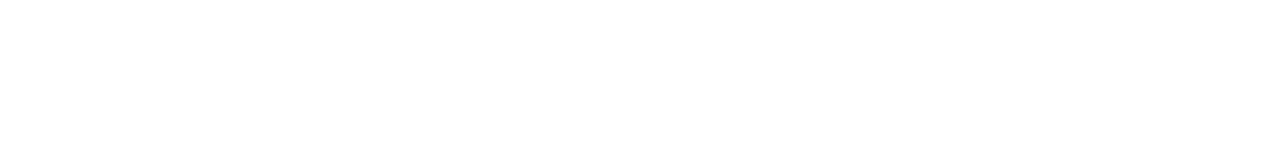
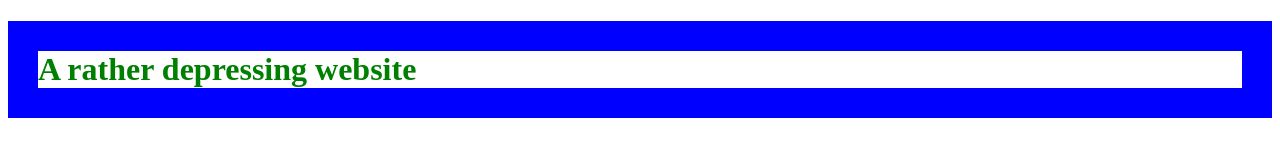
Before and after one commit to Ragicus/Week-1, a plain HTML site: page Index.html in a window 1280 px wide. Drawn offline with Linux system fonts and the light colour scheme.

Commit message:
inline css added

```diff
--- a/Index.html
+++ b/Index.html
@@ -6,6 +6,8 @@
         <title>Document</title>
     </head>
     <body>
-
+        <h1 style="border: 30px solid blue;color: green">
+            A rather depressing website
+        </h1>
     </body>
 </html>
```
